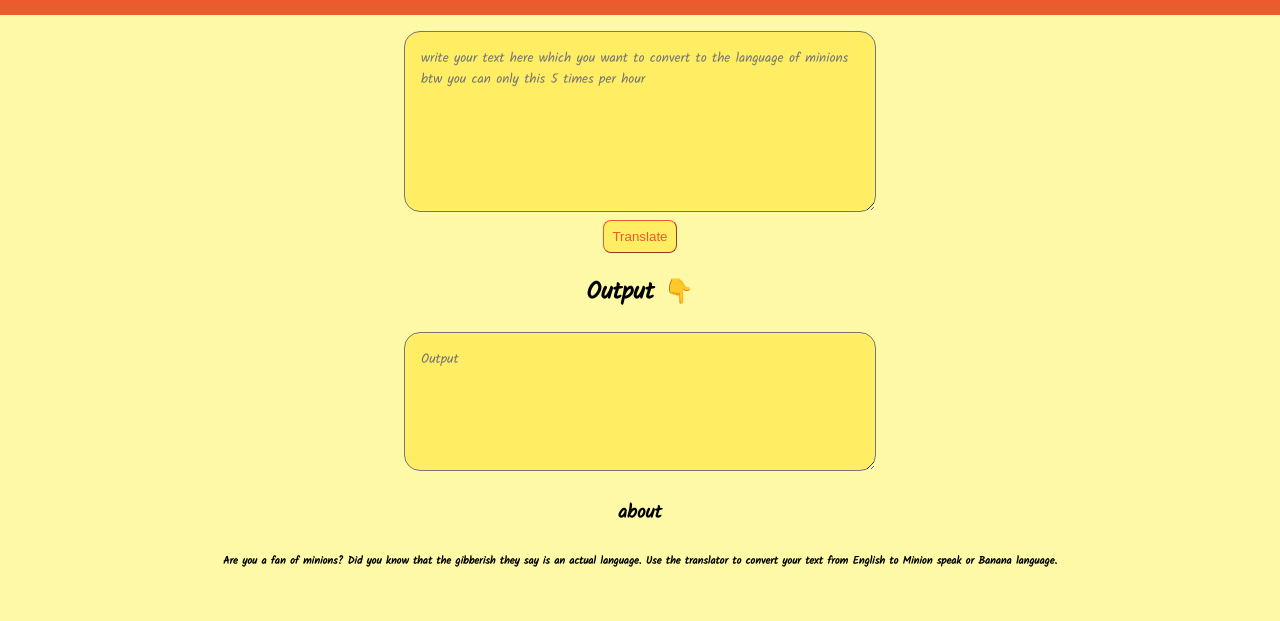
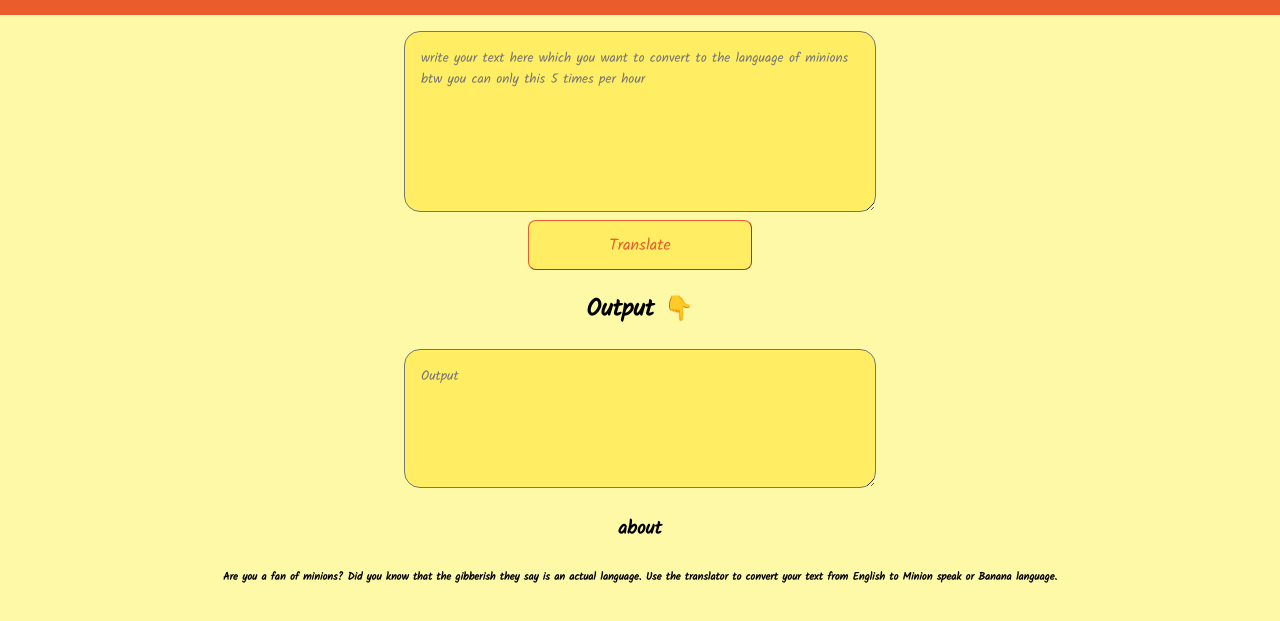
Before and after one commit to shobhit-28/neog.camp-translator, a plain HTML site: page index.html in a window 1280 px wide. Shown: the part 89-710 px from the top of the page. Drawn offline with Linux system fonts and the light colour scheme; a script that the page names is missing.

Commit message:
balanced fonts

```diff
--- a/CSS/style.css
+++ b/CSS/style.css
@@ -16,10 +16,12 @@ body{
     color: #EA5C2B;
 }
 .btn{
-    padding: 0.5rem;
+    padding: 0.7rem 5rem;
     border-width: 1px;
     border-color: #EA5C2B;
     border-radius: 0.5rem;
+    font-family: 'Kalam', monospace;
+    font-size: 1rem;
 }
 h1{
     margin-top: 0px;
```
